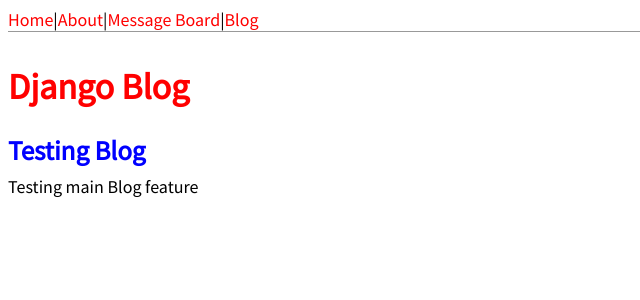
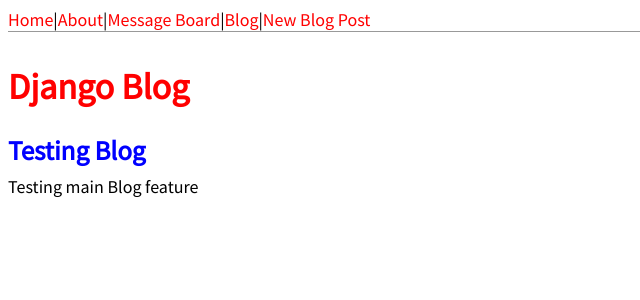
Before and after one commit to musawakiliML/Django-Study, a Django app: page /blog/ in a window 1280 px wide. Shown: the top 300 px of the page, without its empty margins (0-640 px from the left). Run offline with Django 4.2, Linux system fonts and the light colour scheme; data comes from the database, SQL or seed files in the repository.

Commit message:
Update: Added views, template and urls config

```diff
--- a/blog/urls.py
+++ b/blog/urls.py
@@ -1,8 +1,9 @@
 from django.urls import path
 
-from .views import BlogListView, BlogDetailView
+from .views import BlogListView, BlogDetailView, BlogCreateView
 
 urlpatterns = [
     path('blog/', BlogListView.as_view(), name='blog'),
-    path('blog/<int:pk>/', BlogDetailView.as_view(), name="post_detail")
+    path('blog/<int:pk>/', BlogDetailView.as_view(), name="post_detail"),
+    path('blog/new/', BlogCreateView.as_view(), name='post_new')
 ]
--- a/blog/views.py
+++ b/blog/views.py
@@ -1,5 +1,6 @@
 from django.shortcuts import render
 from django.views.generic import TemplateView, ListView, DetailView
+from django.views.generic.edit import CreateView
 
 from .models import BlogPost
 
@@ -16,3 +17,9 @@
     model = BlogPost
     template_name = "post_detail.html"
     context_object_name = 'post'
+
+
+class BlogCreateView(CreateView):
+    model = BlogPost
+    template_name = 'post_new.html'
+    fields = '__all__'
--- a/templates/base.html
+++ b/templates/base.html
@@ -11,7 +11,7 @@
 </head>
 <body>
     <header>
-        <a href="{% url 'home' %}"> Home </a> | <a href="{% url 'about' %}"> About </a> | <a href="{% url 'messageboard' %}">Message Board</a> | <a href="{% url 'blog' %}"> Blog </a>
+        <a href="{% url 'home' %}"> Home </a> | <a href="{% url 'about' %}"> About </a> | <a href="{% url 'messageboard' %}">Message Board</a> | <a href="{% url 'blog' %}"> Blog </a> | <a href="{% url 'post_new' %}">New Blog Post</a>
     </header>
 
     {% block content %}
```
Also changed, not shown: templates/post_new.html (added).
